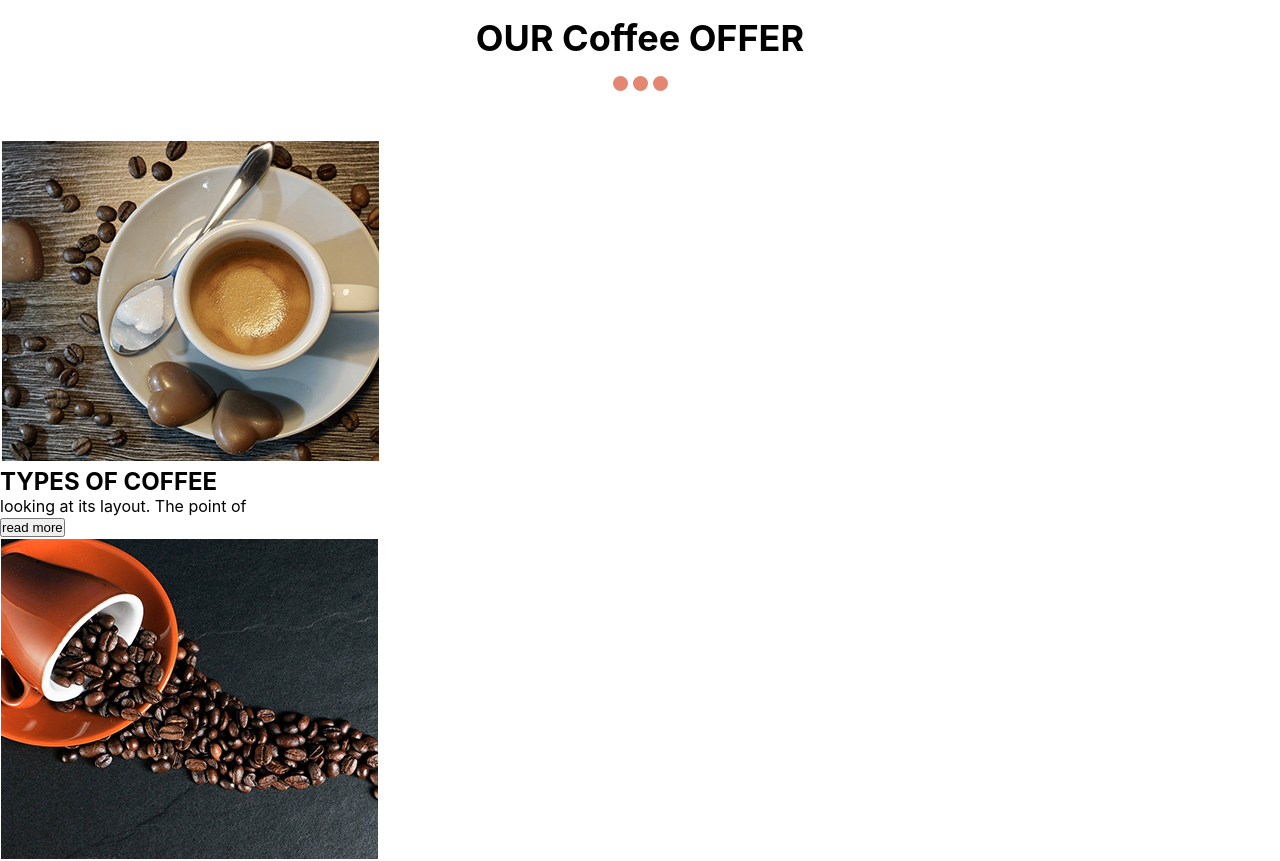
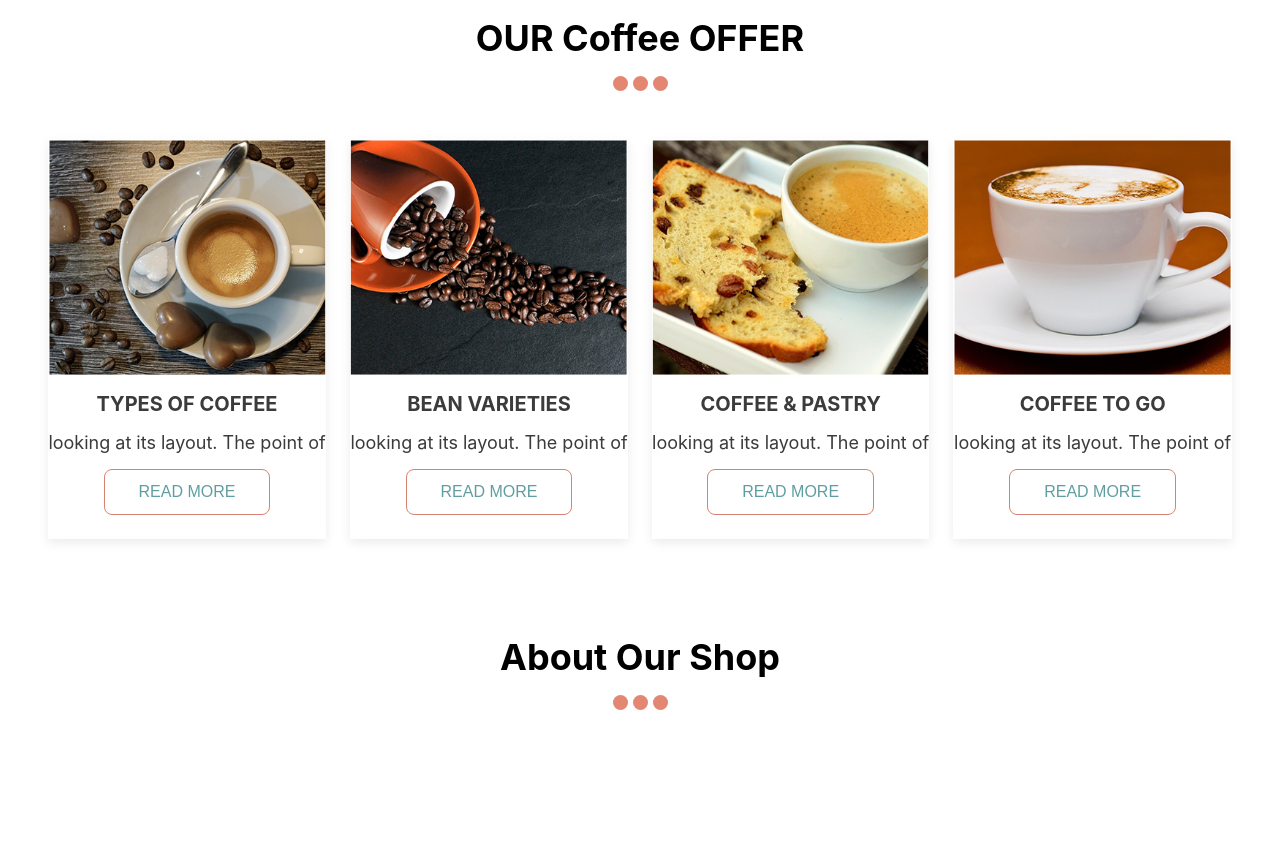
Before and after one commit to Mrymindigo/coffeeShop-app, a React (Create React App) app: page / in a window 1280 px wide. Shown: the part 880-1741 px from the top of the page. After the commit the page ends 1638 px from the top, so only its background shows below. Built offline with nearby package versions, Linux system fonts and the light colour scheme.

Commit message:
product section is ready

```diff
--- a/src/App.css
+++ b/src/App.css
@@ -7,3 +7,10 @@ a{
 button{
     cursor: pointer;
 }
+.productBoxContainer{
+    display: flex;
+    width: 100%;
+    gap: 1.5rem;
+    padding-left: 3rem;
+    padding-right: 3rem;
+}
--- a/src/App.js
+++ b/src/App.js
@@ -2,7 +2,8 @@ import './App.css'
 import Header from './Header/Header'
 import HeadSwiper from './Head-swiper/Head-swiper'
 import Product from './Product/Product'
-import ProductTitle from './Header/ProductTitle';
+import SectionTitle from './Sections-title/SectionTitle'
+
 
 function App() {
   return (
@@ -11,12 +12,15 @@ function App() {
       <Header />
       <HeadSwiper />
       <div className="productSection">
-        <ProductTitle />
-        <Product image="img-1.png" title="TYPES OF COFFEE" description="looking at its layout. The point of" />
-        <Product image="img-2.png" title="BEAN VARIETIES" description="looking at its layout. The point of" />
-        <Product image="img-3.png" title="COFFEE & PASTRY" description="looking at its layout. The point of" />
-        <Product image="img-4.png" title="COFFEE TO GO" description="looking at its layout. The point of" />
+        <SectionTitle value="OUR Coffee OFFER" />
+        <div className="productBoxContainer">
+          <Product image="img-1.png" title="TYPES OF COFFEE" description="looking at its layout. The point of" />
+          <Product image="img-2.png" title="BEAN VARIETIES" description="looking at its layout. The point of" />
+          <Product image="img-3.png" title="COFFEE & PASTRY" description="looking at its layout. The point of" />
+          <Product image="img-4.png" title="COFFEE TO GO" description="looking at its layout. The point of" />
+        </div>
       </div>
+      <SectionTitle value="About Our shop" />
     </>
   );
 }
--- a/src/Product/Product.css
+++ b/src/Product/Product.css
@@ -0,0 +1,50 @@
+
+.productBox{
+    display: flex;
+    flex-direction: column;
+    align-items: center;
+    gap: 1rem;
+    overflow: hidden;
+    box-shadow: 0 4px 10px rgba(0, 0, 0, 0.08);
+}
+.productBox h2{
+    color: #3b3b3b;
+    font-size: 20px;
+    font-weight: bold;
+}
+.productBox p{
+    color: #3b3b3b;
+    font-size: 18px;
+    font-weight: 400;
+    width: 100%;
+    text-align: center;
+}
+.productImg{
+    box-sizing: border-box;
+    width: 100%;
+    height: 100%;
+    object-fit: cover;
+    transition: .3s;
+}
+.productImg:hover{
+    transform: scale(1.1);
+}
+
+.productBtn{
+    background-color: white;
+    border: 1px solid #d78373;
+    color: cadetblue;
+    width: 60%;
+    padding: .8rem 0;
+    font-size: 16px;
+    font-weight: 400;
+    border-radius: 8px;
+    text-transform: uppercase;
+    transition: .3s;
+    margin-bottom: 1.5rem;
+}
+
+.productBtn:hover{
+    color: black;
+    border-color: black;
+}
--- a/src/Product/Product.js
+++ b/src/Product/Product.js
@@ -1,19 +1,14 @@
 
+import React from 'react'
 import './Product.css'
-import React from 'react'
 
 export default function Product(props) {
-  return (
-    <div className='productContainer'>
-
+    return (
         <div className="productBox">
-            <img src={props.image} alt="poduct img" />
+                <img className='productImg' src={props.image} alt="poduct img" />
             <h2>{props.title}</h2>
             <p>{props.description}</p>
-            <button>read more</button>
+            <button className='productBtn'>read more</button>
         </div>
-
-
-    </div>
-  )
+    )
 }
--- a/src/Header/ProductTitle.js
+++ b/src/Sections-title/SectionTitle.js
@@ -2,10 +2,10 @@
 import './ProductTitle.css'
 import React from 'react'
 
-export default function ProductTitle() {
+export default function ProductTitle(props) {
     return (
         <div className="productTitle">
-            <h1>OUR Coffee OFFER</h1>
+            <h1>{props.value}</h1>
             <div className="dotIcon">
                <span></span>
                <span></span>
```
Also changed, not shown: src/Sections-title/ProductTitle.css (renamed from src/Header/ProductTitle.css).
